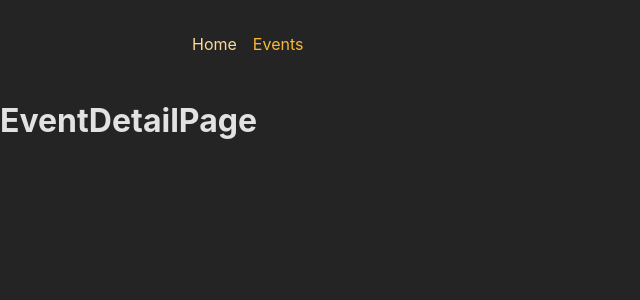
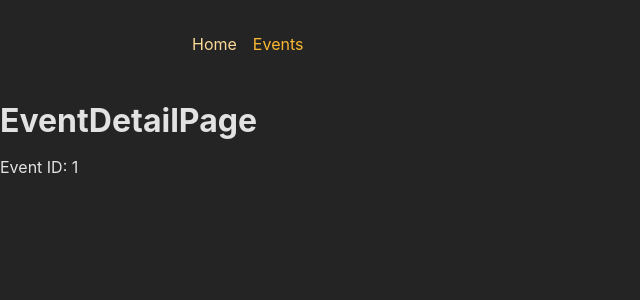
Before and after one commit to jerome-shiftleft/react-advance-routing, a React (Vite) app: page /events/1 in a window 1280 px wide. Shown: the top 300 px of the page, without its empty margins (0-640 px from the left). Built offline with nearby package versions, Linux system fonts and the light colour scheme.

Commit message:
Add event ID to EventDetailPage

```diff
--- a/src/pages/EventDetail.jsx
+++ b/src/pages/EventDetail.jsx
@@ -1,7 +1,11 @@
+import { useParams } from "react-router-dom"
+
 export default function EventDetailPage() {
+  const params = useParams();
   return (
     <>
       <h1>EventDetailPage</h1>
+      <p>Event ID: {params.id}</p>
     </>
   )
 }
```
